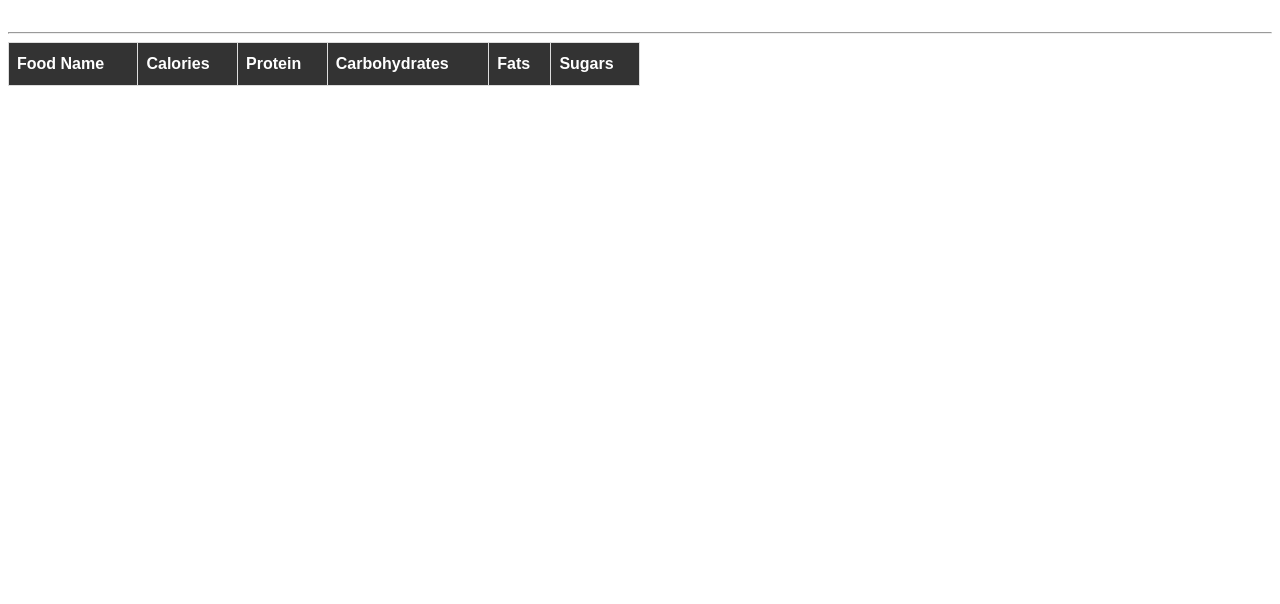
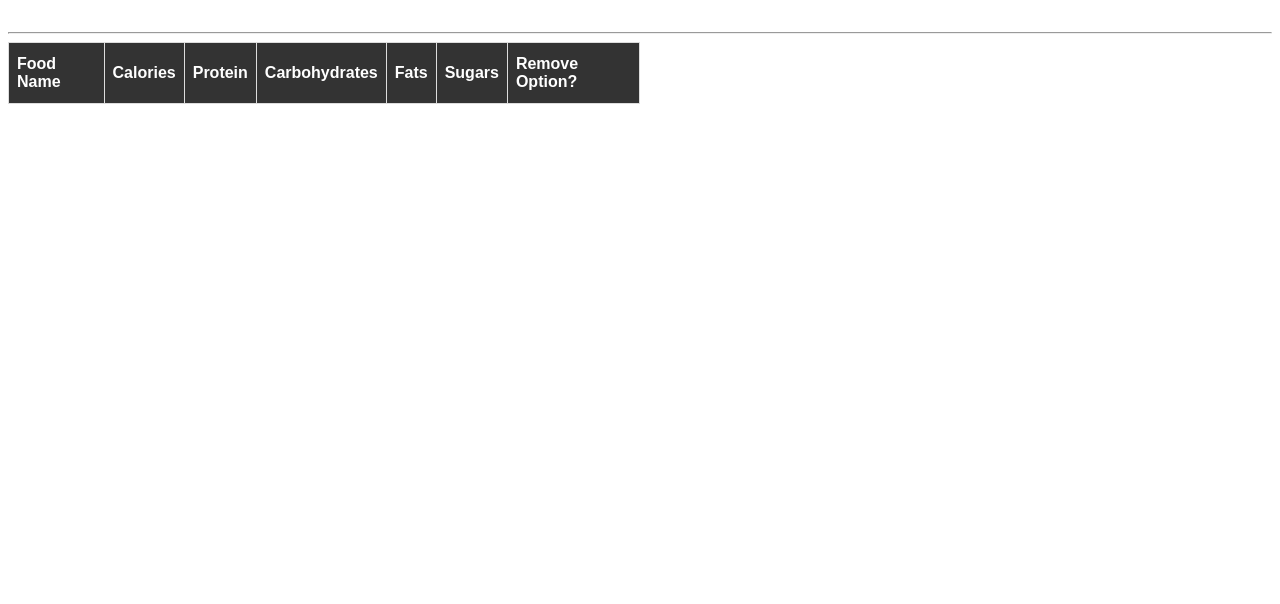
Before and after one commit to ChristopherNHo/Calorie-Tracker-Web-APP, a website: page public/views/total.html in a window 1280 px wide. Shown: the part 196-800 px from the top of the page. Drawn offline with nearby package versions, Linux system fonts and the light colour scheme; no server answers; files whose address does not match are found by name.

Commit message:
Update total.html

```diff
--- a/public/views/total.html
+++ b/public/views/total.html
@@ -34,6 +34,7 @@
 					    <th>Carbohydrates</th>
 						<th>Fats</th>
 						<th>Sugars</th>
+						<th>Remove Option?</th>
 				     </tr>
 
 
```
